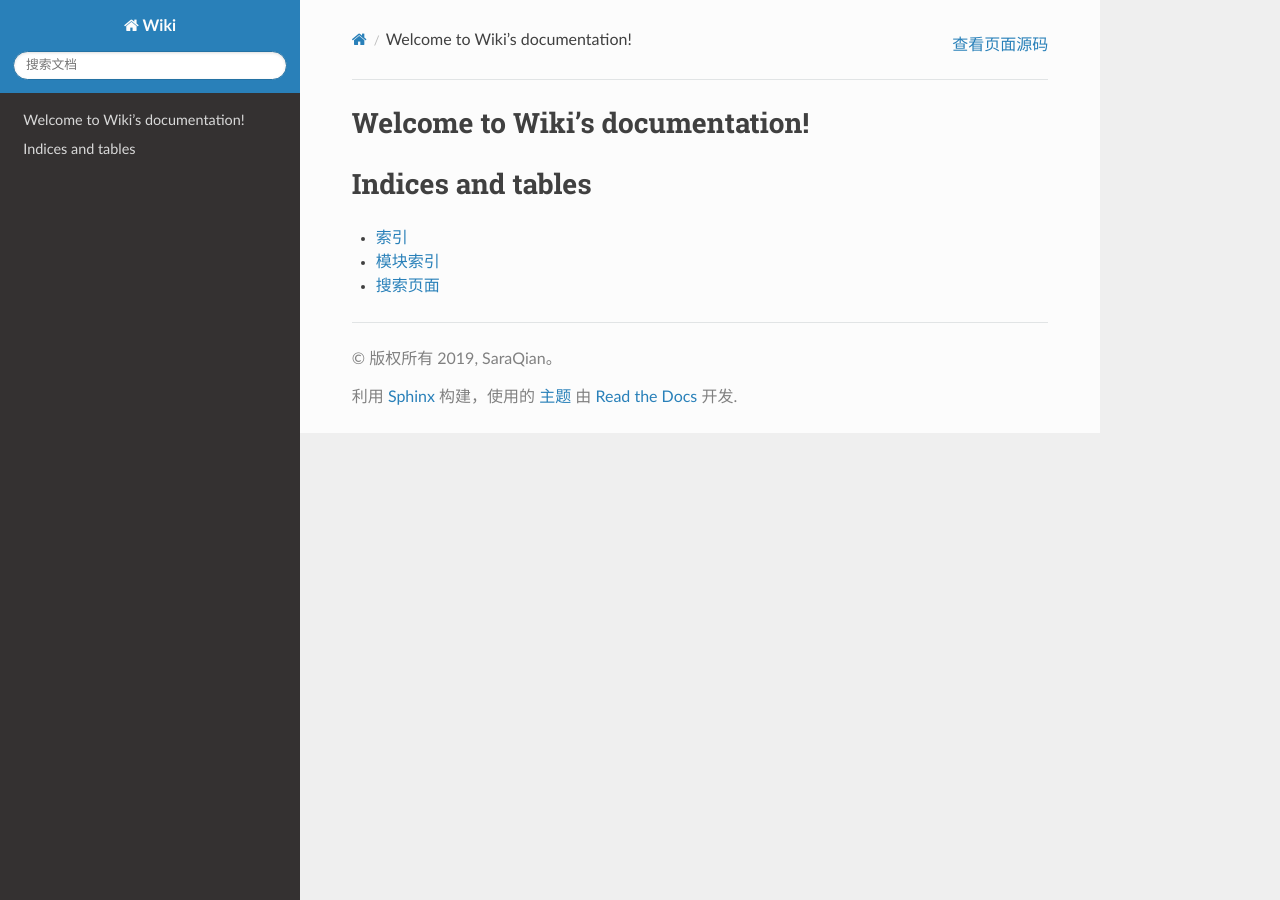
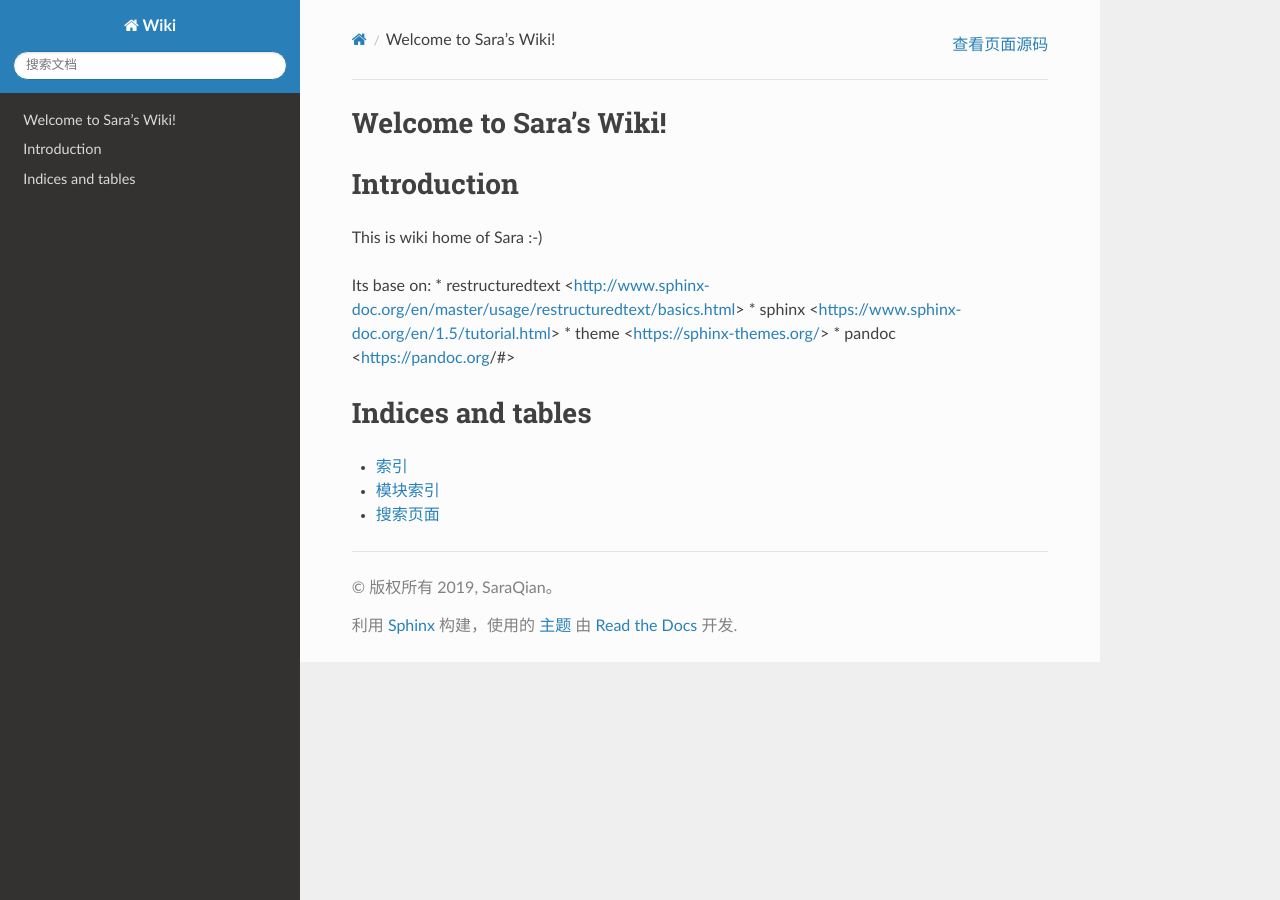
Before and after one commit to abigail830/Sphinx_wiki, a Sphinx documentation site: the page built from source/index.rst, in a window 1280 px wide. Built offline with Sphinx 7.4.7 and the Read the Docs theme 2.0.0, drawn with Linux system fonts in a browser that asks for light colours.

Commit message:
Update index.rst

```diff
--- a/source/index.rst
+++ b/source/index.rst
@@ -3,13 +3,23 @@
    You can adapt this file completely to your liking, but it should at least
    contain the root `toctree` directive.
 
-Welcome to Wiki's documentation!
+Welcome to Sara's Wiki!
 ================================
 
 .. toctree::
    :maxdepth: 2
    :caption: Contents:
 
+
+Introduction
+============
+This is wiki home of Sara :-)
+
+Its base on:
+* restructuredtext <http://www.sphinx-doc.org/en/master/usage/restructuredtext/basics.html>
+* sphinx <https://www.sphinx-doc.org/en/1.5/tutorial.html>
+* theme <https://sphinx-themes.org/>
+* pandoc <https://pandoc.org/#>
 
 
 Indices and tables
```
